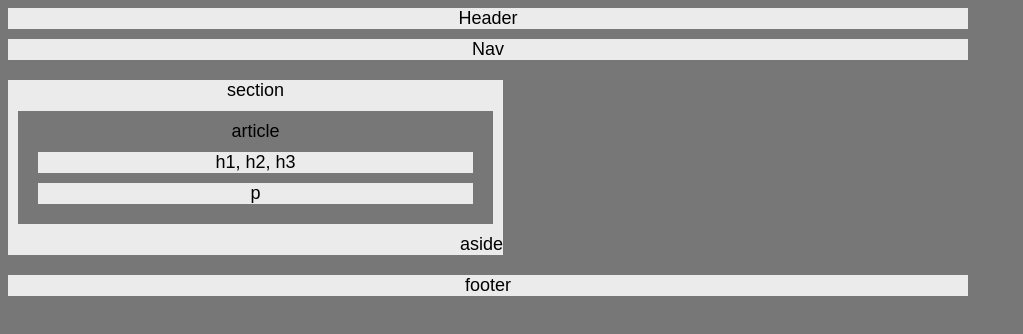
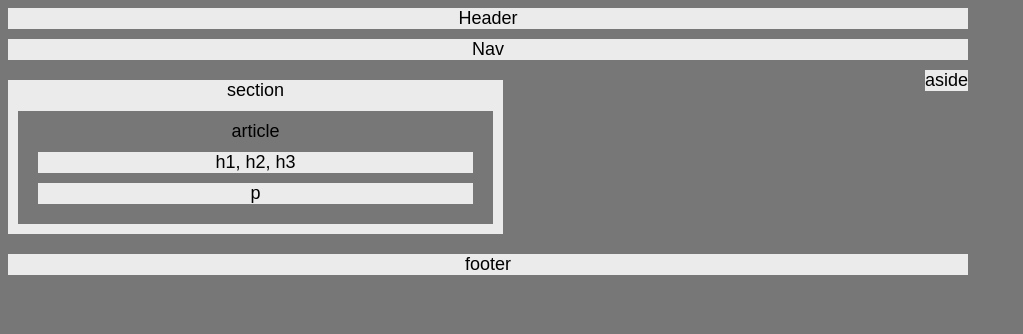
Before and after one commit to MaddJhin/HW-Wireframe, a plain HTML site: page index.html in a window 1280 px wide. Shown: the whole page, without its empty margins (0-1023 px from the left). Drawn offline with Linux system fonts and the light colour scheme.

Commit message:
minor updates to index and css

```diff
--- a/index.html
+++ b/index.html
@@ -22,10 +22,11 @@
             <div>h1, h2, h3</div>
             <div>p</div>
         </div>
-        <aside>
+    </section>
+
+    <aside>
             aside
-        </aside>
-    </section>
+    </aside>
 
     <section class="bar">
         footer
--- a/style.css
+++ b/style.css
@@ -32,6 +32,7 @@ div{
 
 aside{
     float: right;
+    background-color: #ebebeb;
 }
 
 .blackblock{
```
